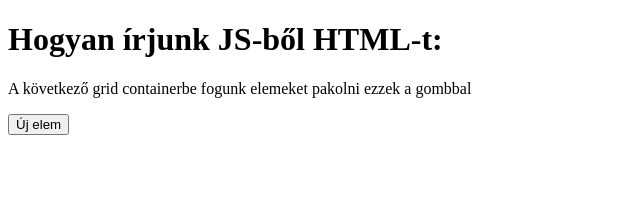
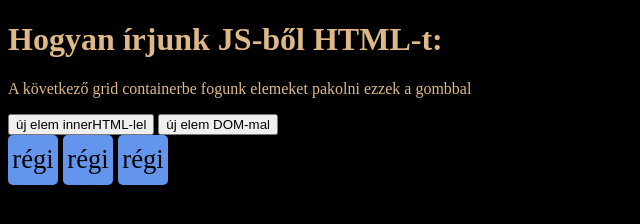
Before and after one commit to MolnAtt/jshtml, a plain HTML site: page index.html in a window 1280 px wide. Shown: the whole page, without its empty margins (0-640 px from the left). Drawn offline with Linux system fonts and the light colour scheme.

Commit message:
innerhtml-es kész

```diff
--- a/index.html
+++ b/index.html
@@ -13,9 +13,12 @@
     <h1>Hogyan írjunk JS-ből HTML-t:</h1>
 
     <p>A következő grid containerbe fogunk elemeket pakolni ezzek a gombbal</p>
-    <button id="gomb">Új elem</button>
+    <button id="gomb">új elem innerHTML-lel</button>
+    <button id="gomb2">új elem DOM-mal</button>
     <div class="grid-container">
-
+        <div class="grid-item">régi</div>
+        <div class="grid-item">régi</div>
+        <div class="grid-item">régi</div>
     </div>
 </body>
 </html>
--- a/script.js
+++ b/script.js
@@ -1 +1,16 @@
-let
+main()
+
+function main(){
+    gomb.addEventListener('click', katt);
+    gomb2.addEventListener('click', katt2);
+}
+
+function katt(){
+    let g = document.querySelector('.grid-container');
+    let r = Math.round(1+Math.random()*10);
+    g.innerHTML += `<div class="grid-item">${r}</div>`;
+}
+
+function katt2(){
+    alert('most DOM-ot bővítek');
+}
--- a/style.css
+++ b/style.css
@@ -0,0 +1,20 @@
+body{
+    background-color: black;
+    color:burlywood;
+}
+
+.grid-container{
+    display: grid;
+    grid-template-columns: repeat(5,50px);
+    grid-auto-rows: 50px;
+    gap: 5px;
+}
+
+.grid-item{
+    background-color: cornflowerblue;
+    border-radius: 5px;
+    display: grid;
+    place-content: center;
+    color:black;
+    font-size: 20pt;
+}
```
